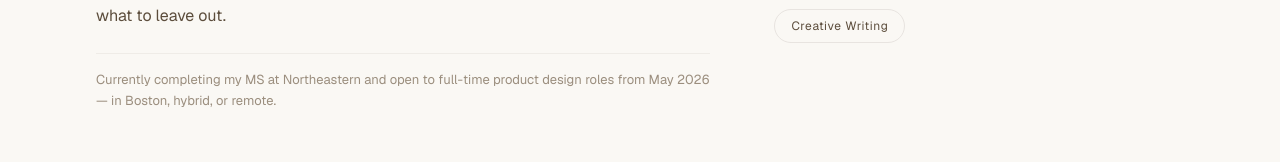
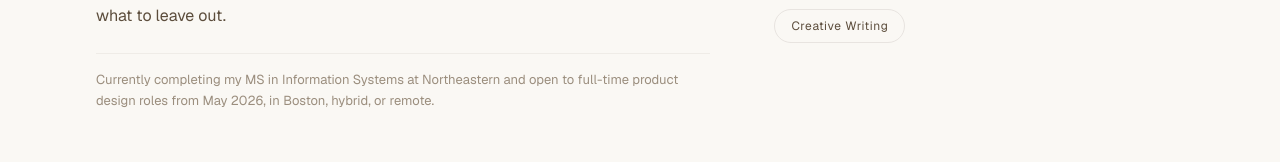
Before and after one commit to NanaAbenaBempong/artbysarps-v2, a Next.js app: page /about in a window 1280 px wide. Shown: the part 585-747 px from the top of the page. Built offline with nearby package versions, Linux system fonts and the light colour scheme; no server answers.

Commit message:
Update src/app/about/page.tsx

```diff
--- a/src/app/about/page.tsx
+++ b/src/app/about/page.tsx
@@ -302,8 +302,7 @@ export default function AboutPage() {
                 </p>
                 <div className="border-t border-[#E8E4E0]/60 pt-4">
                   <p style={{ fontSize: '13px', color: '#9B8E7E', lineHeight: '1.6' }}>
-                    Currently completing my MS at Northeastern and open to full-time product design
-                    roles from May 2026 — in Boston, hybrid, or remote.
+                    Currently completing my MS in Information Systems at Northeastern and open to full-time product design roles from May 2026, in Boston, hybrid, or remote.
                   </p>
                 </div>
               </div>
```
